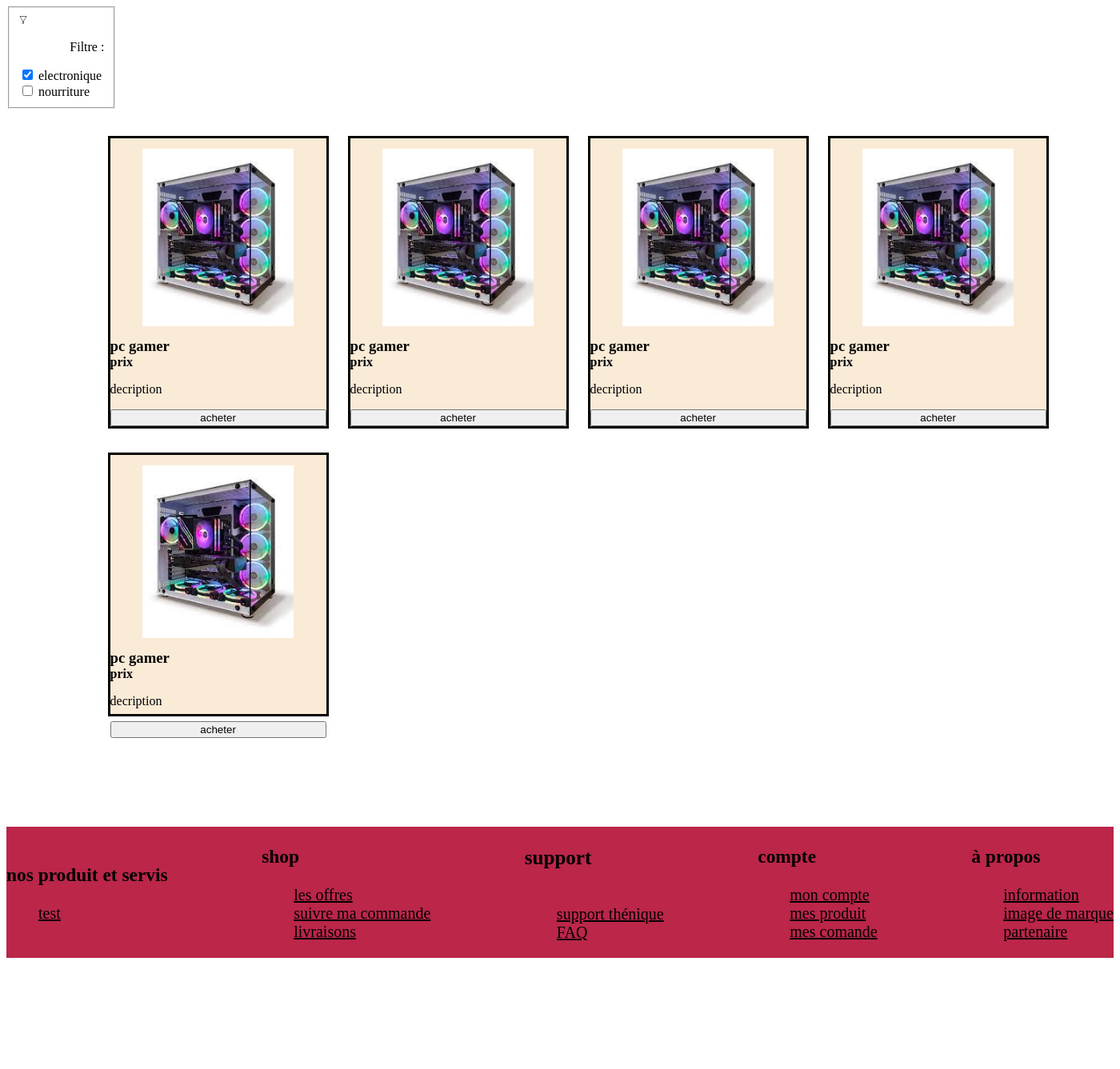
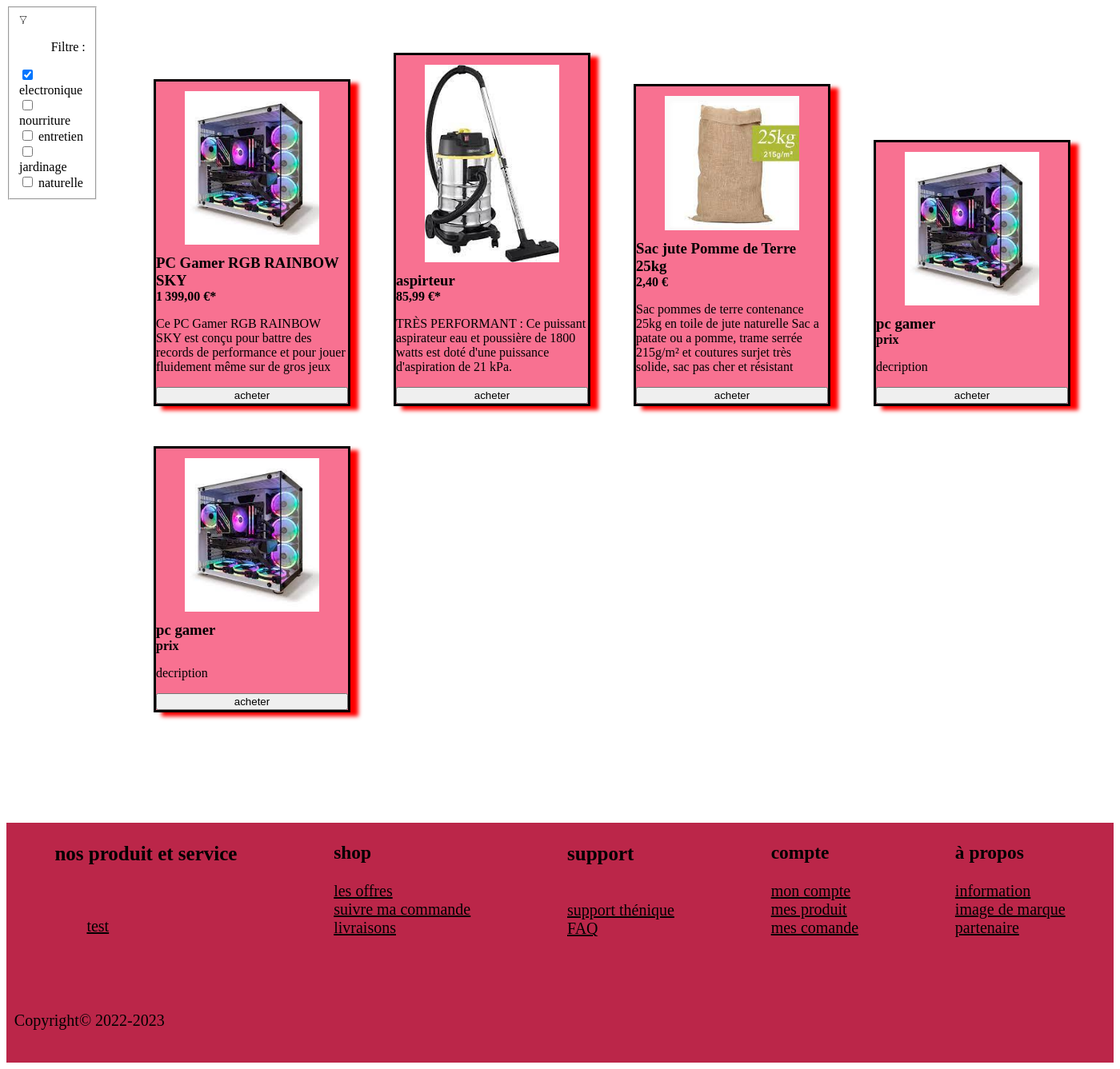
Before and after one commit to MehdiArroussi/Challenge48h, a PHP site: page /shop.html in a window 1400 px wide. Shown: the whole page at 80% size. Before the commit the page ends 1198 px from the top, so only its background shows below. Run offline with PHP 8.4, Linux system fonts and the light colour scheme.

Commit message:
:white_check_mark: |footer + shop

```diff
--- a/shop.html
+++ b/shop.html
@@ -11,6 +11,7 @@
 </head>
 
 <body>
+  <div class = "contenus">
   <div class ="filtre">
     <fieldset>
         <img src="entonnoir.png" class="entonnoir" >
@@ -20,29 +21,35 @@
         <label for="electronique">electronique </label>
         <input type="checkbox" id="nourriture" name="nourriture">
         <label for="nourriture">nourriture</label>
+        <input type="checkbox" id="entretien" name="entretien">
+        <label for="entretien">entretien</label>
+        <input type="checkbox" id="jardinage" name="jardinage">
+        <label for="jardinage">jardinage</label>
+        <input type="checkbox" id="naturelle" name="naturelle">
+        <label for="naturelle">naturelle</label>
       </div>
     </fieldset>
   </div>
   <div class="shop">
     <div class="article1">
       <img src="pc.jfif" class="image" >
-      <h3>pc gamer</h3>
-      <h4>prix</h4>
-      <p>decription</p>
+      <h3>PC Gamer RGB RAINBOW SKY</h3>
+      <h4>1 399,00 €*</h4>
+      <p>Ce PC Gamer RGB RAINBOW SKY est conçu pour battre des records de performance et pour jouer fluidement même sur de gros jeux</p>
       <input type="button"value="acheter">
     </div>
     <div class="article2">
-      <img src="pc.jfif" class="image" >
-      <h3>pc gamer</h3>
-      <h4>prix</h4>
-      <p>decription</p>
+      <img src="style/photo/aspirateur.jfif" class="image" >
+      <h3>aspirteur</h3>
+      <h4>85,99 €*</h4>
+      <p>TRÈS PERFORMANT : Ce puissant aspirateur eau et poussière de 1800 watts est doté d'une puissance d'aspiration de 21 kPa. </p>
       <input type="button"value="acheter">
     </div>
     <div class="article3">
-      <img src="pc.jfif" class="image" >
-      <h3>pc gamer</h3>
-      <h4>prix</h4>
-      <p>decription</p>
+      <img src="style/photo/patate.jfif" class="image" >
+      <h3>Sac jute Pomme de Terre 25kg</h3>
+      <h4>2,40 €</h4>
+      <p>Sac pommes de terre contenance 25kg en toile de jute naturelle  Sac a patate ou a pomme, trame serrée 215g/m² et coutures surjet très solide, sac pas cher et résistant</p>
       <input type="button"value="acheter">
     </div>
     <div class="article4">
@@ -60,51 +67,45 @@
       <input type="button"value="acheter">
     </div>
   </div>
+  </div>
   <footer>
     <div class="footer-service">
-      <h3> nos produit et servis</h3>
+      <h3> nos produit et service</h3>
       <ul class ="liste-service">
         <style>
           a { color: black;}
         </style>
-        <li> <a href="#"> test </a></li>
+        <a href="#"> test </a>
       </ul>
     </div>
     <div class="footer-shop">
       <h3> shop</h3>
-      <ul class ="liste-offres">
-        <li> <a href="#"> les offres </a></li>
-        <li> <a href="#"> suivre ma commande</a></li>
-        <li> <a href="#"> livraisons </a></li>
+        <a href="#"> les offres </a>
+        <a href="#"> suivre ma commande</a>
+        <a href="#"> livraisons </a>
       </ul>
     </div>
     <div class="footer-support">
       <h3> support</h3>
-      <ul class ="liste-support">
-        <li> <a href="#"> support thénique </a></li>
-        <li> <a href="#"> FAQ </a></li>
+        <a href="#"> support thénique </a>
+        <a href="#"> FAQ </a>
       </ul>
     </div>
     <div class="footer-compte">
       <h3> compte</h3>
-      <ul class ="liste-compte">
-        <li> <a href="#"> mon compte </a></li>
-        <li> <a href="#"> mes produit </a></li>
-        <li> <a href="#"> mes comande  </a></li>
+        <a href="#"> mon compte </a>
+        <a href="#"> mes produit </a>
+        <a href="#"> mes comande  </a>
       </ul>
     </div>
     <div class="footer-propos">
       <h3> à propos</h3>
-      <ul class ="liste-propos">
-        <li> <a href="#"> information </a></li>
-        <li> <a href="#"> image de marque </a></li>
-        <li> <a href="#"> partenaire  </a></li>
+        <a href="#"> information </a>
+        <a href="#"> image de marque </a>
+        <a href="#"> partenaire  </a>
       </ul>
     </div>
-
-
+    <p >Copyright© 2022-2023</p>
   </footer>
-
-
 </body>
 </html>
--- a/style/footer.css
+++ b/style/footer.css
@@ -2,10 +2,11 @@ footer{
     position: relative;
     margin-top: 10%;
     width: auto;
+    height: 300px;
     display: flex;
     flex-direction: row;
-    align-items:center;
-    justify-content:space-between;
+    justify-content:space-around;
+    align-items: flex-start;
     background-color: #bb2649;
     font-size: 20px;
 }
@@ -18,6 +19,17 @@ footer{
     list-style-type: none;
 }
 
+.footer-offres,
+.footer-shop,
+.footer-service,
+.footer-support,
+.footer-compte,
+.footer-propos{
+    display: flex;
+    flex-direction: column;
+    justify-content: center;
+}
+
 .footer .footer-shop a{
     text-decoration: none;
     font-style: bold;
@@ -27,9 +39,16 @@ footer{
 
 
 
-.footer-servis h3,
-.footer-support h3,
-.footer-oggres h3{
+
+
+.footer-service h3,
+.footer-support h3{
     font-size: 25px;
     padding-bottom: 20px;
 }
+
+footer p{
+    position: absolute;
+    margin-top: 17%;
+    margin-right: 85%;
+}
--- a/style/shop.css
+++ b/style/shop.css
@@ -3,13 +3,18 @@ body{
     display: flex;
     flex-direction:  column;
 }
+.contenus{
+    display: flex;
+    justify-content: space-around;
+}
+
 
 
 .shop{
     margin-left:5% ;
     display: grid;
     grid-template-columns:repeat(4, 300px);
-    grid-template-rows: 400px;
+    grid-template-rows: 500px;
     justify-content:center;
     align-items: end;
 
@@ -22,12 +27,13 @@ body{
 .article4,
 .article5,
 .article6{
-    background-color: antiquewhite;
+    background-color: #f87191;
     border: solid;
-    height: 90%;
-    width: 90%;
+    width: 80%;
     display: flex;
     flex-direction: column;
+    margin-top: 50px;
+    box-shadow: 10px 5px 5px red;
 }
 .image{
     padding-left: 15%;
```
Also changed, not shown: style/photo/aspirateur.jfif (added), style/photo/patate.jfif (added).
